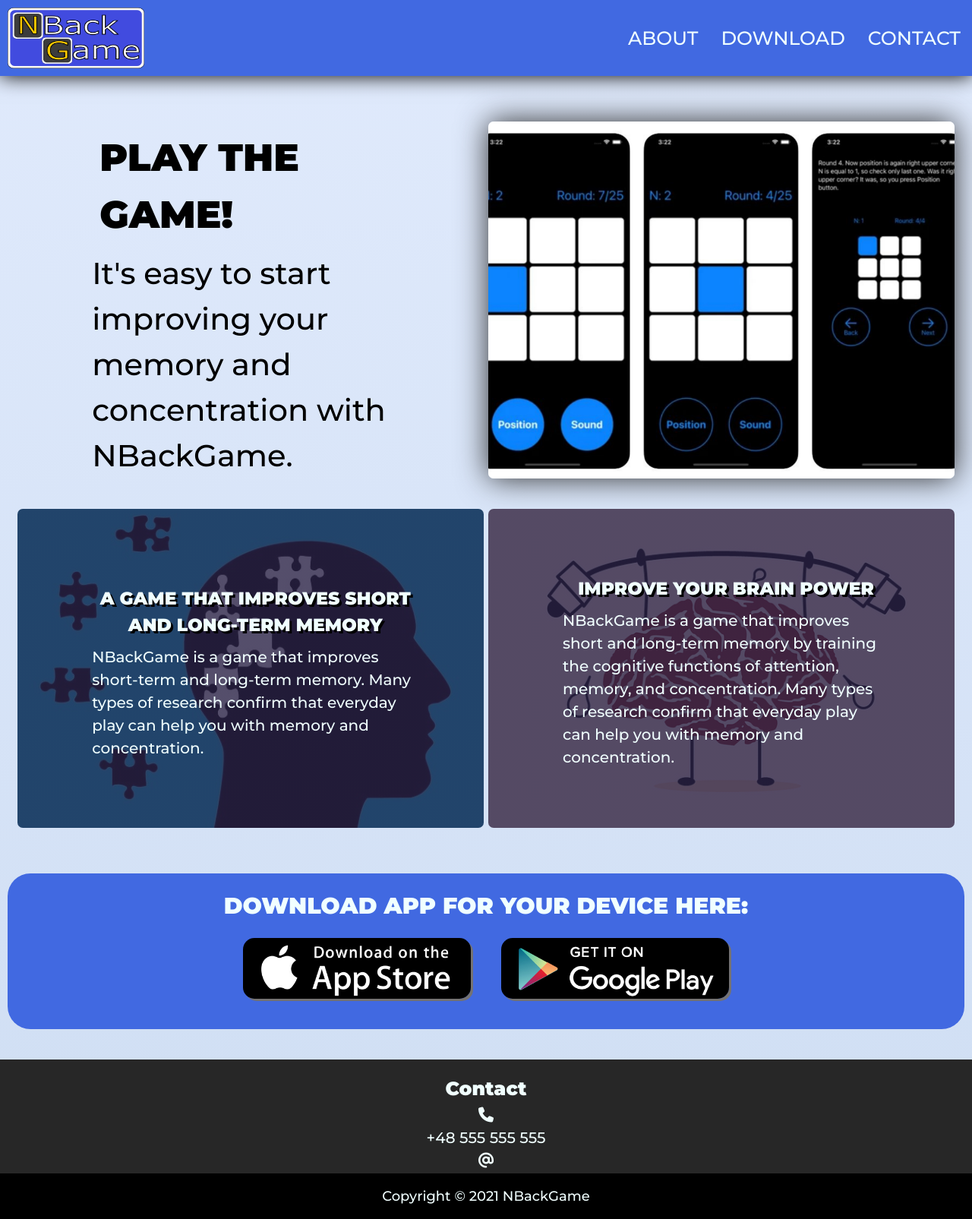
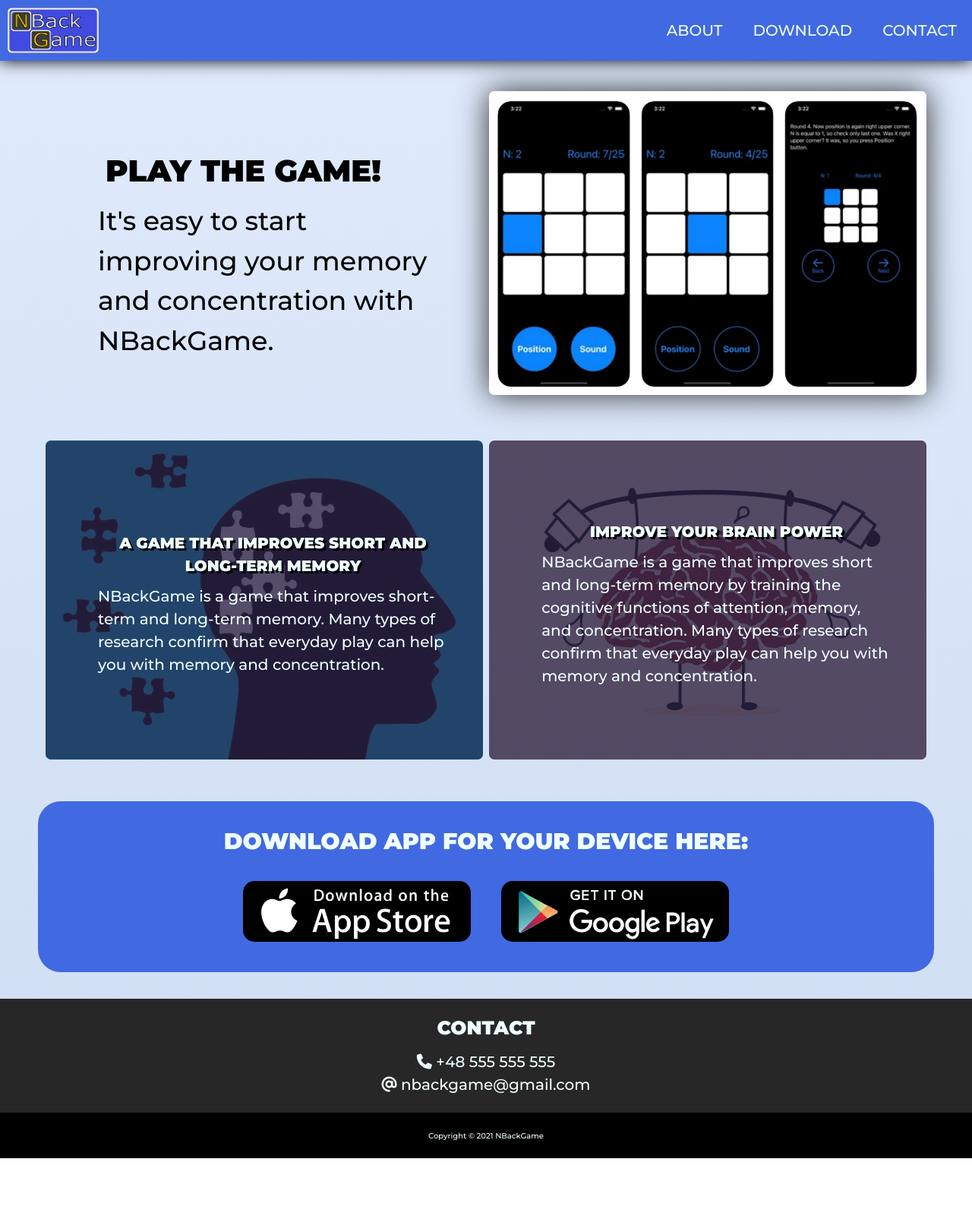
Before and after one commit to kornelkwak/nbackgame.github.io, a plain HTML site: page index.html in a window 1280 px wide. Shown: the whole page at 76% size. After the commit the page ends 1525 px from the top, so only its background shows below. Drawn offline with Linux system fonts and the light colour scheme.

Commit message:
Add files via upload

```diff
--- a/css/large.css
+++ b/css/large.css
@@ -1,3 +1,8 @@
+body {
+
+    font-size: 30px;
+}
+
 .nav-mobile {
     display: none;
 }
@@ -6,34 +11,56 @@
     display: none;
 }
 
-.nav-desktop{
+.nav-desktop {
     position: fixed;
     display: flex;
     align-items: center;
     justify-content: space-between;
     width: 100%;
-    height: 100px;
+    height: 80px;
     line-height: 80px;
     z-index: 10;
-    box-shadow:  0 0 1em black;
-
+    box-shadow: 0 0 1em black;
 }
-
-
 
 #ul-desktop {
     display: flex;
     list-style-type: none;
+}
 
+
+.third-box h3,
+.second-box h3,
+p {
+    font-size: 20px;
 }
 
 .logo {
-    width: 180px;
-    height: 80px;
+    width: 120px;
+    height: 60px;
     margin: 10px;
 
 }
 
 .about-box {
+
     width: 48%;
+    height: 420px;
 }
+
+.fourth-box {
+    height: 400px;
+}
+
+.fifth-box h3 {
+    font-size: 40px;
+}
+
+.fifth-box p {
+    font-size: 35px;
+}
+
+#Download>h3 {
+    font-size: 30px;
+    margin: 10px;
+}
--- a/css/main.css
+++ b/css/main.css
@@ -1,7 +1,7 @@
 * {
   box-sizing: border-box;
   margin: 0;
-    padding: 0 ;
+  padding: 0;
   color: azure;
   font-family: 'Montserrat', sans-serif;
 }
@@ -13,9 +13,14 @@
   line-height: 1.5;
   color: #212529;
   text-align: left;
-      background: #E0EAFC;  /* fallback for old browsers */
-      background: -webkit-linear-gradient(to top, #CFDEF3, #E0EAFC);  /* Chrome 10-25, Safari 5.1-6 */
-      background: linear-gradient(to top, #CFDEF3, #E0EAFC); /* W3C, IE 10+/ Edge, Firefox 16+, Chrome 26+, Opera 12+, Safari 7+ */
+  background: #E0EAFC;
+  background: -webkit-linear-gradient(to top, #CFDEF3, #E0EAFC);
+  background: linear-gradient(to top, #CFDEF3, #E0EAFC);
+
+}
+
+html {
+  scroll-behavior: smooth;
 }
 
 /* NAVIGATION / HEADER */
@@ -24,7 +29,7 @@ nav {
   position: fixed;
   display: flex;
   align-items: center;
-    font-size: 25px;
+  font-size: 20px;
   justify-content: space-between;
   width: 100%;
   height: 60px;
@@ -34,28 +39,25 @@ nav {
 
 }
 
-
-
 #ul-mobile {
   display: inline-block;
+  visibility: hidden;
   position: absolute;
   top: 59px;
-    background-color:royalblue;
   list-style-type: none;
   text-align: center;
-    z-index: 10;
-    margin-right: 1005;
+  z-index: 1;
+
 }
 
 .nav-mobile button {
 
-    font-size : 40px;
-    padding: 0  20px;
+  font-size: 40px;
+  padding: 0 20px;
   background: none;
   border: none;
   color: azure;
   line-height: 60px;
-
 
 }
 
@@ -75,8 +77,7 @@ nav {
 a {
   display: inline-block;
   vertical-align: top;
-    padding-left: 15px;
-    padding-right: 15px;
+  padding: 0 20px;
   height: 80px;
   text-align: center;
   line-height: 80px;
@@ -99,7 +100,7 @@ a {
   margin: 0 auto;
   padding-top: 140px;
   width: 100%;
-    max-width: 1400px;
+  max-width: 1200px;
 }
 
 .about-container {
@@ -110,13 +111,14 @@ a {
   width: 100%;
   margin: 0 auto;
   background-color: none;
+  margin-bottom: 0;
 
 }
 
 .about-box {
-
+  font-size: 20px;
   display: inline-block;
-  margin:  20px 0;
+  margin: 20px 0;
   padding: 10px;
   width: 100%;
   height: 420px;
@@ -130,32 +132,33 @@ a {
 
 .second-box {
   position: relative;
-  background-image: linear-gradient(rgba(42, 34, 70, 0.8), rgba(42, 34, 70, 0.8)), url('/nbackgame.github.io/img/about4.jpg') ;
+  background-image: linear-gradient(rgba(42, 34, 70, 0.8), rgba(42, 34, 70, 0.8)), url('../img/about4.jpg');
   background-size: cover;
   background-position: center;
 }
 
 .third-box {
   position: relative;
-  background-image: linear-gradient(rgba(42, 34, 70, 0.8), rgba(42, 34, 70, 0.8)), url('/nbackgame.github.io/img/about3.jpg') ;
+  background-image: linear-gradient(rgba(42, 34, 70, 0.8), rgba(42, 34, 70, 0.8)), url('../img/about3.jpg');
   background-size: cover;
   background-position: center;
+  margin-bottom: 0;
 
 }
 
 .fourth-box {
   position: relative;
-  background-image: linear-gradient(rgba(42, 34, 70, 0), rgba(255, 255, 255, 0)), url('/nbackgame.github.io/img/about1.jpg') ;
-  height: 470px;
+  background-image: linear-gradient(rgba(42, 34, 70, 0), rgba(255, 255, 255, 0)), url('../img/about1.jpg');
+  height: 400px;
   background-size: cover;
   background-position: center;
-  box-shadow:  0 0 2em rgb(46, 46, 46);
+  box-shadow: 0 0 2em rgb(46, 46, 46);
 
 }
 
 .fifth-box {
   position: relative;
-  height: 470px;
+  height: 400px;
   text-align: left;
   color: black;
   text-shadow: none;
@@ -182,23 +185,24 @@ a {
 
   position: absolute;
   top: 50%;
-  left: 30%;
+  left: 20%;
   text-align: left;
-  transform: translate(-20%, -50%);
+  transform: translate(-10%, -50%);
 
 
 }
 
 .fifth-box h3 {
-  font-size: 50px;
-  font-weight:600;
+  font-size: 40px;
+  font-weight: 600;
   text-align: left;
   color: black;
   text-shadow: none;
 }
 
 .fifth-box p {
-  font-size: 40px;
+  font-size: 35px;
+  text-align: left;
   font-weight: 400;
   color: black;
 }
@@ -217,14 +221,13 @@ a {
 
 }
 
-.download-container  {
+.download-container {
 
   display: flex;
   justify-content: center;
   flex-wrap: wrap;
   width: 100%;
   height: auto;
-
 
 }
 
@@ -237,7 +240,6 @@ a {
   text-align: center;
   line-height: 80px;
   border-radius: 15px;
-  box-shadow: 3px 3px rgb(116, 114, 114);
   cursor: pointer;
   transition: all .2s ease-in-out;
 
@@ -246,28 +248,29 @@ a {
 .download-box:hover {
   transform: scale(1.1);
   color: black;
-  box-shadow: none;
+
 
 }
 
-#Download  > h3 {
+#Download>h3 {
   font-size: 30px;
   text-transform: uppercase;
   text-align: center;
 }
 
 #download-apple {
-  background-image: url('/nbackgame.github.io/img/apple.jpg');
+  background-image: url('../img/apple.jpg');
   background-size: cover;
+
 }
 
 #download-google {
-  background-image: url('/nbackgame.github.io/img/google.jpg');
+  background-image: url('../img/google.jpg');
   background-size: cover;
 }
 
 #Contact {
-
+  display: inline-block;
   height: 150px;
   width: 100%;
   font-size: 20px;
@@ -276,8 +279,11 @@ a {
   background-color: rgb(39, 39, 39);
 }
 
-#Contact > h2 {
+#Contact>h2 {
+  display: inline-block;
   font-size: 25px;
+  padding-bottom: 10px;
+  text-transform: uppercase;
 
 }
 
@@ -288,7 +294,7 @@ footer {
   background-color: black;
 }
 
-footer > p {
+footer>p {
   position: absolute;
   font-size: 18px;
   top: 50%;
--- a/css/medium.css
+++ b/css/medium.css
@@ -1,43 +1,115 @@
-.nav-mobile {
+body {
 
+    font-size: 20px;
+}
+
+nav {
+    position: fixed;
+    display: flex;
+    align-items: center;
+    justify-content: space-between;
+    width: 100%;
+    height: 60px;
+    line-height: 60px;
+    text-align: right;
+    background-color: royalblue;
+    z-index: 10;
+    box-shadow: 0 0 1em black;
+}
+
+#burger-btn {
+    padding: 20px;
+    text-align: center;
+    transition: all .2s ease-out;
+}
+
+#burger-btn:active {
+    transform: rotateX(60deg);
+}
+
+#ul-mobile {
+    display: block;
+    visibility: hidden;
+    position: fixed;
+    text-align: right;
+    padding-left: 20px;
     right: 0;
+    font-size: 18px;
+    top: -60px;
+    background-color: royalblue;
+    border-radius: 0 0 0 15px;
     z-index: 1;
+    box-shadow: 0 0 1em black;
+    transition: all .1s ease-in;
+}
+
+#burger-btn:focus {
+    outline: none;
+}
+
+.fa-bars {
+    display: block;
+
+}
+
+.fa-times {
+    display: none;
+
 }
 
 .nav-desktop {
     display: none;
 }
 
-#burger-btn {
-    display: block;
-}
-
-#ul-mobile {
-    display: none;
-    position: absolute;
-    text-align: right;
-    top: 60px;
-    background-color: rgb(65, 75, 223);
-    border-radius: 0 0 0 15px;
-    z-index: 1;
-    transition:  .30s;
-    }
-
-.header-text{
+.header-text {
 
     font-size: 10px;
 }
+
 .header-text span {
-        font-size: 30px;
-    }
+    font-size: 30px;
+}
 
 .item-list li {
     display: block;
 
-    }
+}
 
+.wrapper {
+    padding-top: 100px;
+}
 
 .about-box {
+    width: 48%;
+    height: 240px;
+}
 
-    width: 48%;
+.fifth-box h3 {
+    font-size: 30px;
 }
+
+.fifth-box p {
+    font-size: 20px;
+}
+
+.text {
+    font-size: 12px;
+}
+
+#Download>h3 {
+    font-size: 25px;
+    margin: 10px;
+
+}
+
+#Download {
+    margin: 35px 10px;
+}
+
+.download-box {
+    height: 80px;
+}
+
+footer>p {
+    font-size: 10px;
+}
--- a/css/small.css
+++ b/css/small.css
@@ -14,24 +14,46 @@ nav {
     text-align: right;
     background-color: royalblue;
     z-index: 10;
-    box-shadow:  0 0 1em black;
+    box-shadow: 0 0 1em black;
 }
 
+#burger-btn {
+    padding: 20px;
+    text-align: center;
+    transition: all .2s ease-out;
+}
 
+#burger-btn:active {
+    transform: rotateX(60deg);
+}
 
 #ul-mobile {
-    display: none;
+    display: block;
+    visibility: hidden;
     position: fixed;
     text-align: right;
     padding-left: 20px;
     right: 0;
     font-size: 18px;
-    top: 60px;
-    background-color:royalblue;
+    top: -60px;
+    background-color: royalblue;
     border-radius: 0 0 0 15px;
-    z-index: 1;
-    transition:  .30s;
-    box-shadow:  0 0 1em black;
+    box-shadow: 0 0 1em black;
+    transition: all .1s ease-in;
+}
+
+#burger-btn:focus {
+    outline: none;
+}
+
+.fa-bars {
+    display: block;
+
+}
+
+.fa-times {
+    display: none;
+
 }
 
 .nav-desktop {
@@ -49,6 +71,10 @@ nav {
 
 }
 
+.third-box h3, .second-box h3, p {
+    font-size: 13px;
+}
+
 .fifth-box h3 {
     font-size: 30px;
 }
@@ -57,19 +83,20 @@ nav {
     font-size: 20px;
 }
 
-#Download  > h3 {
-    font-size: 23px;
+#Download>h3 {
+    font-size: 20px;
+    margin: 10px;
 
 }
 
 #Download {
-    margin: 10px;
+    margin: 35px 10px;
 }
 
 .download-box {
     height: 75px;
 }
 
-  footer > p {
+footer>p {
     font-size: 10px;
 }
--- a/index.html
+++ b/index.html
@@ -1,5 +1,6 @@
 <!DOCTYPE html>
 <html lang="pl">
+
 <head>
     <meta charset="UTF-8">
     <meta name="viewport" content="width=device-width, initial-scale=1.0">
@@ -8,55 +9,63 @@
     <link href="https://fonts.googleapis.com/css2?family=Montserrat:wght@300;500;900&display=swap" rel="stylesheet">
     <script src="https://kit.fontawesome.com/d886766590.js" crossorigin="anonymous"></script>
     <link rel="stylesheet" href="css/main.css">
-    <link rel="stylesheet" media = "screen and (max-width: 576px)" href="css/small.css">
-    <link rel="stylesheet" media = "screen and (min-width: 577px)" href="css/medium.css">
-    <link rel="stylesheet" media = "screen and (min-width: 725px)" href="css/large.css">
+    <link rel="stylesheet" media="screen and (max-width: 576px)" href="css/small.css">
+    <link rel="stylesheet" media="screen and (min-width: 577px)" href="css/medium.css">
+    <link rel="stylesheet" media="screen and (min-width: 725px)" href="css/large.css">
 
 </head>
+
 <body>
-     <header>
-        <nav class = "nav-mobile">
-        <img class = "logo "src="img/logo.png" alt="logo">
-        <button id = 'burger-btn'><i class="fas fa-bars"></i></button>
+    <header>
+        <nav class="nav-mobile">
+            <img class="logo " src="img/logo.png" alt="logo">
+            <button id='burger-btn'><i class="fas fa-bars"></i><i class="fas fa-times"></i></button>
         </nav>
 
-        <nav class = "nav-desktop">
-            <img class = "logo "src="img/logo.png" alt="logo">
-            <ul id = "ul-desktop">
+        <nav class="nav-desktop">
+            <img class="logo " src="img/logo.png" alt="logo">
+            <ul id="ul-desktop">
                 <li><a href="#About">About</a></li>
                 <li><a href="#Download">Download</a></li>
                 <li><a href="#Contact">Contact</a></li>
             </ul>
 
         </nav>
-        <ul id= 'ul-mobile'>
+        <ul id='ul-mobile'>
             <li><a href="#About">About</a></li>
             <li><a href="#Download">Download</a></li>
             <li><a href="#Contact">Contact</a></li>
         </ul>
     </header>
 
-    <main class = 'wrapper'>
-        <section id = 'About'>
+    <main class='wrapper'>
+        <section id='About'>
 
 
-            <div class = 'about-container'>
+            <div class='about-container'>
 
-                <div class = "about-box fifth-box">
-                    <div class = "text">
+                <div class="about-box fifth-box">
+                    <div class="text">
                         <h3>Play the game!</h3>
-                        <p>It's easy to start improving your memory and concentration with NBackGame.</p></div>
+                        <p>It's easy to start improving your memory and concentration with NBackGame.</p>
+                    </div>
                 </div>
-                <div class = "about-box fourth-box">
+                <div class="about-box fourth-box">
 
                 </div>
-                <div class = "about-box second-box">
-                    <div class = "text">
-                        <h3>A game that improves short and long-term memory</h3><p>NBackGame is a game that improves short-term and long-term memory. Many types of research confirm that everyday play can help you with memory and concentration.</p>
+                <div class="about-box second-box">
+                    <div class="text">
+                        <h3>A game that improves short and long-term memory</h3>
+                        <p>NBackGame is a game that improves short-term and long-term memory. Many types of research
+                            confirm that everyday play can help you with memory and concentration.</p>
                     </div>
                 </div>
-                <div class = "about-box third-box">
-                    <div class = "text"><h3>Improve your brain power</h3><p>NBackGame is a game that improves short and long-term memory by training the cognitive functions of attention, memory, and concentration. Many types of research confirm that everyday play can help you with memory and concentration.</p>
+                <div class="about-box third-box">
+                    <div class="text">
+                        <h3>Improve your brain power</h3>
+                        <p>NBackGame is a game that improves short and long-term memory by training the cognitive
+                            functions of attention, memory, and concentration. Many types of research confirm that
+                            everyday play can help you with memory and concentration.</p>
                     </div>
                 </div>
 
@@ -64,22 +73,26 @@
 
         </section>
 
-        <section id = 'Download'><h3>Download app for your device here:</h3>
+        <section id='Download'>
+            <h3>Download app for your device here:</h3>
 
-            <div class = "download-container" id = "download-container">
-            <div class = 'download-box' id= 'download-apple' onclick="window.location.href='https://apps.apple.com/us/app/nback-game/id1542512368'"></div>
-            <div class = 'download-box' id = 'download-google'></div>
+            <div class="download-container" id="download-container">
+                <div class='download-box' id='download-apple'
+                    onclick="window.location.href='https://apps.apple.com/us/app/nback-game/id1542512368'"></div>
+                <div class='download-box' id='download-google'></div>
             </div>
         </section>
 
     </main>
-    <section id = "Contact"><h2>Contact</h2>
-        <i class="fas fa-phone"></i><p>+48 555 555 555</p>
-        <i class="fas fa-at"></i><p>nbackgame@gmail.com</p>
+    <section id="Contact">
+        <h2>Contact</h2>
+        <p><i class="fas fa-phone"></i> +48 555 555 555</p>
+        <p><i class="fas fa-at"></i> nbackgame@gmail.com</p>
     </section>
     <footer>
         <p>Copyright © 2021 NBackGame</p>
     </footer>
-    <script src = "js/navigation.js"></script>
+    <script src="js/navigation.js"></script>
 </body>
+
 </html>
--- a/js/navigation.js
+++ b/js/navigation.js
@@ -1,14 +1,23 @@
 const ulMobile = document.querySelector("#ul-mobile");
-let menu = document.querySelector('#burger-btn');
+const menu = document.querySelector('#burger-btn');
+const btnVisible = document.querySelector('.fa-bars');
+const btnHidden = document.querySelector('.fa-times');
 
 
-menu.addEventListener('click', function() {
+
+menu.addEventListener('click', function () {
 
 
-    if (ulMobile.style.display === 'none') {
-        ulMobile.style.display = 'block';
+    if (ulMobile.style.visibility === 'hidden') {
+        ulMobile.style.visibility = 'visible';
+        ulMobile.style.top = '60px';
+        btnVisible.style.display = 'none';
+        btnHidden.style.display = 'block';
+
     } else {
-        ulMobile.style.display = 'none';
+        ulMobile.style.visibility = 'hidden';
+        ulMobile.style.top = '-60px';
+        btnVisible.style.display = 'block';
+        btnHidden.style.display = 'none';
     }
-
 })
```
Lines whose indentation alone changed are shown as unchanged.
